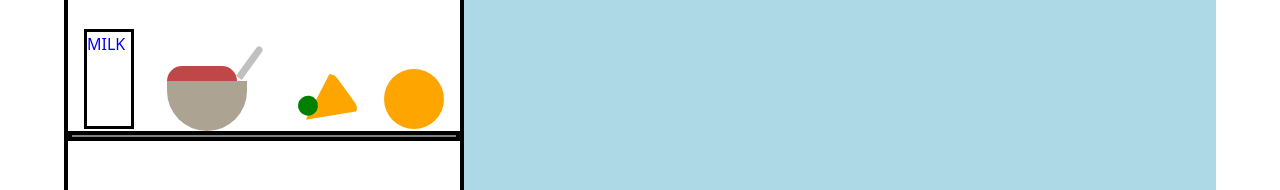
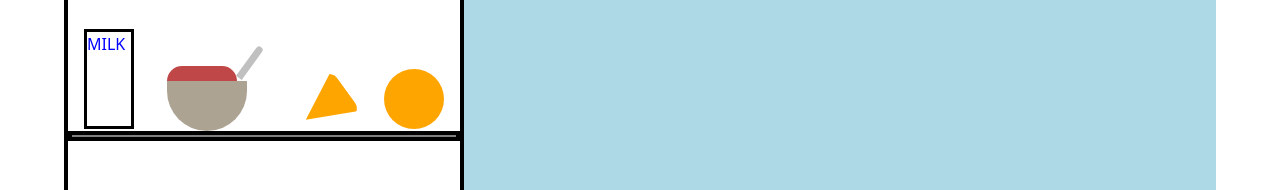
Before and after one commit to calvinalee2006/Beginners-guide-to-fitness, a React (Create React App) app: page /Stretching/Cardio/WeightTraining/Diet in a window 1280 px wide. Shown: the part 254-444 px from the top of the page. Built offline with nearby package versions, Linux system fonts and the light colour scheme.

Commit message:
working with react Modal

```diff
--- a/src/components/Diet/Diet.js
+++ b/src/components/Diet/Diet.js
@@ -11,6 +11,7 @@ export default function Diet() {
       setIsDoorOpen(!isDoorOpen)
      }
 
+
   return (
     <>
     <h1 className="healthyHeading">Eating Healthy</h1>
@@ -22,6 +23,8 @@ export default function Diet() {
         <div className = "InsideFridge">
           <div className = "firstRungFoods">
 
+
+
             <div className = "milk"><p>MILK</p></div>
 
             <div className ="cerealBowl">
@@ -32,9 +35,7 @@ export default function Diet() {
 
               {/* Add a carrot stem */}
 
-              <div className= "carrot">
-              <div className="carrotStem"></div>
-              </div>
+              <div className= "carrot"></div>
 
           <div className="orange"></div>
           </div>
--- a/src/styles.css
+++ b/src/styles.css
@@ -449,13 +449,6 @@
     background: rgb(192, 71, 71);
 }
 
-.carrotStem {
-    width: 20px;
-    height: 20px;
-    border-radius: 50%;
-    background-color: green;
-}
-
 .carrot {
     margin-top: 3.2rem;
     width: 0;
```
